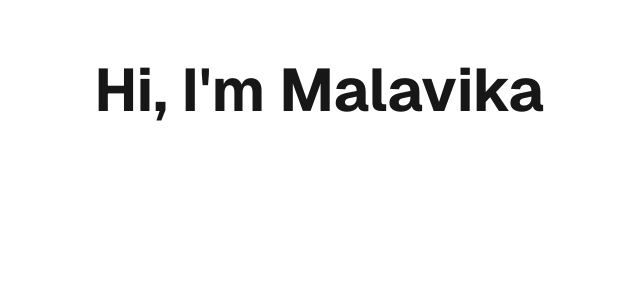
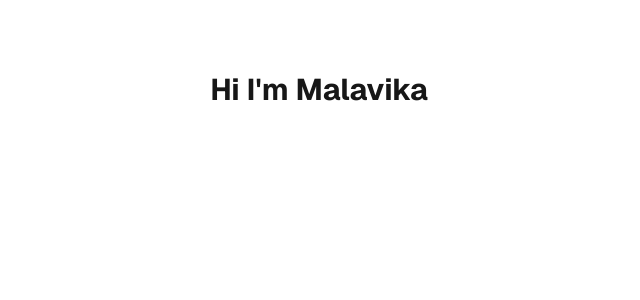
Before and after one commit to Malavika007/Portfolio, a Next.js app: page / in a window 1280 px wide. Shown: the top 300 px of the page, without its empty margins (321-961 px from the left). Built offline with nearby package versions, Linux system fonts and the light colour scheme.

Commit message:
change-3

```diff
--- a/app/page.tsx
+++ b/app/page.tsx
@@ -3,7 +3,7 @@ import Image from "next/image";
 export default function Home() {
   return (
     <div className="font-sans grid grid-rows-[20px_1fr_20px] items-center justify-items-center min-h-screen p-8 pb-20 gap-16 sm:p-20">
-      <h1 className="text-6xl font-bold text-center">Hi, I'm Malavika </h1>
+      <h1 className="text-3xl font-bold text-center">Hi I'm Malavika </h1>
 
     </div>
   );
```
